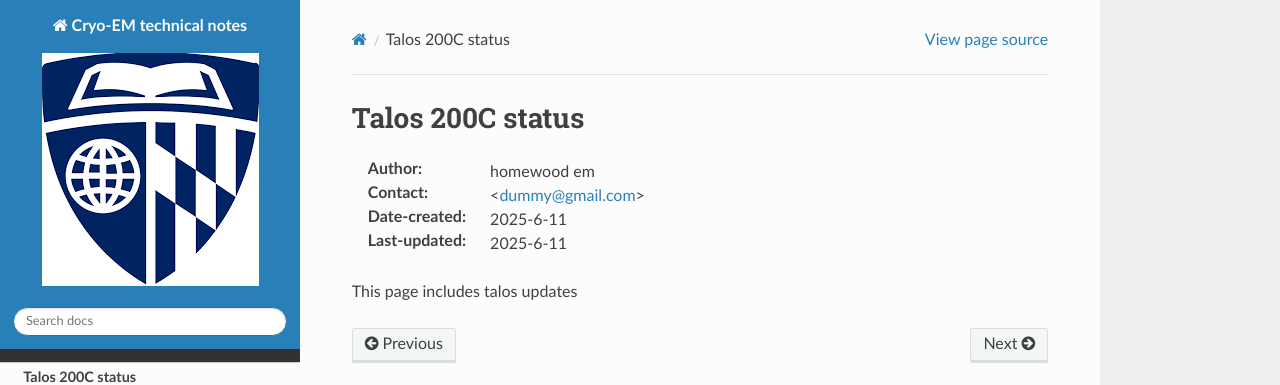
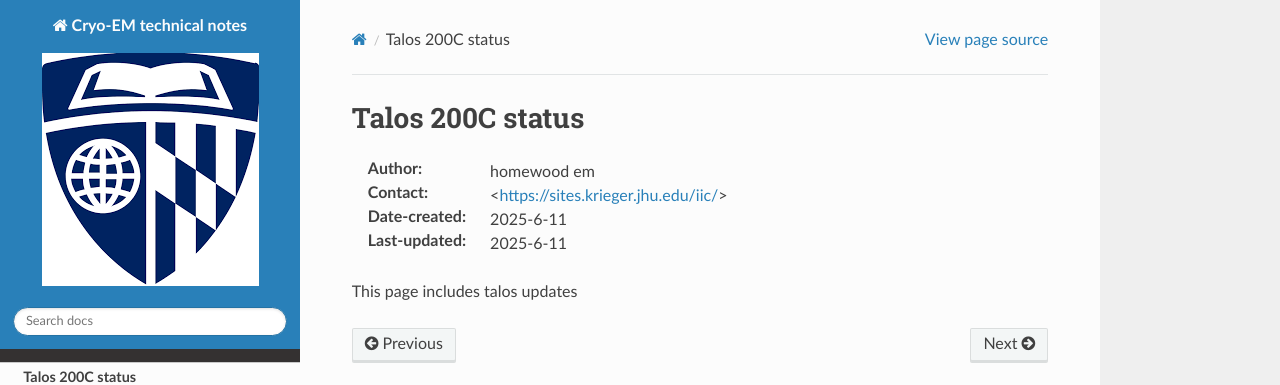
Before and after one commit to coherency224/hop-em, a Sphinx documentation site: the page built from docs/source/Talos_status.rst, in a window 1280 px wide. Shown: the top 385 px of the page. Built offline with Sphinx 7.4.7 and the Read the Docs theme 3.1.0, drawn with Linux system fonts in a browser that asks for light colours; some of the changed lines change nothing that is shown.

Commit message:
Update Talos_status.rst

```diff
--- a/docs/source/Talos_status.rst
+++ b/docs/source/Talos_status.rst
@@ -4,7 +4,7 @@
 ==========================
 
 :Author: homewood em
-:Contact: <dummy@gmail.com>
+:Contact: <https://sites.krieger.jhu.edu/iic/>
 :Date-created: 2025-6-11
 :Last-updated: 2025-6-11
 
```
